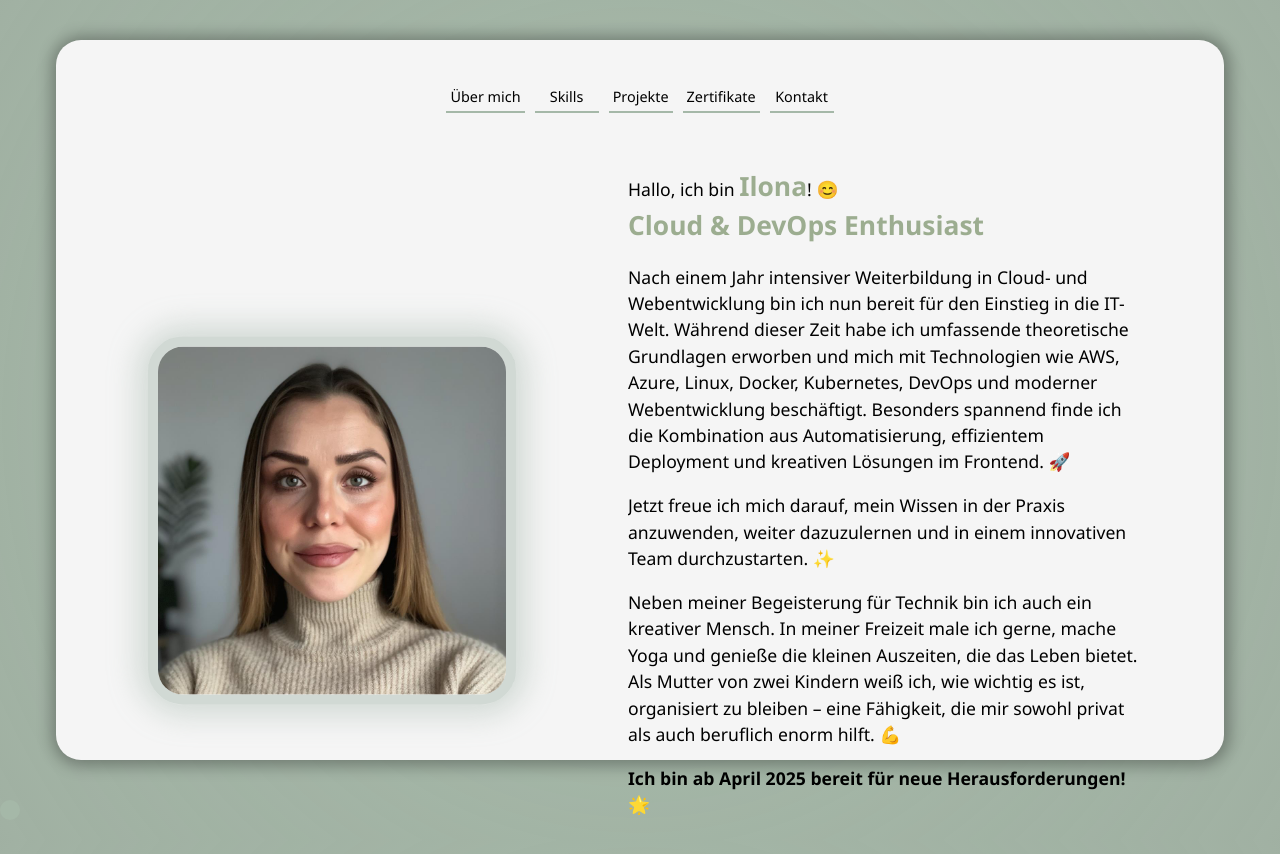
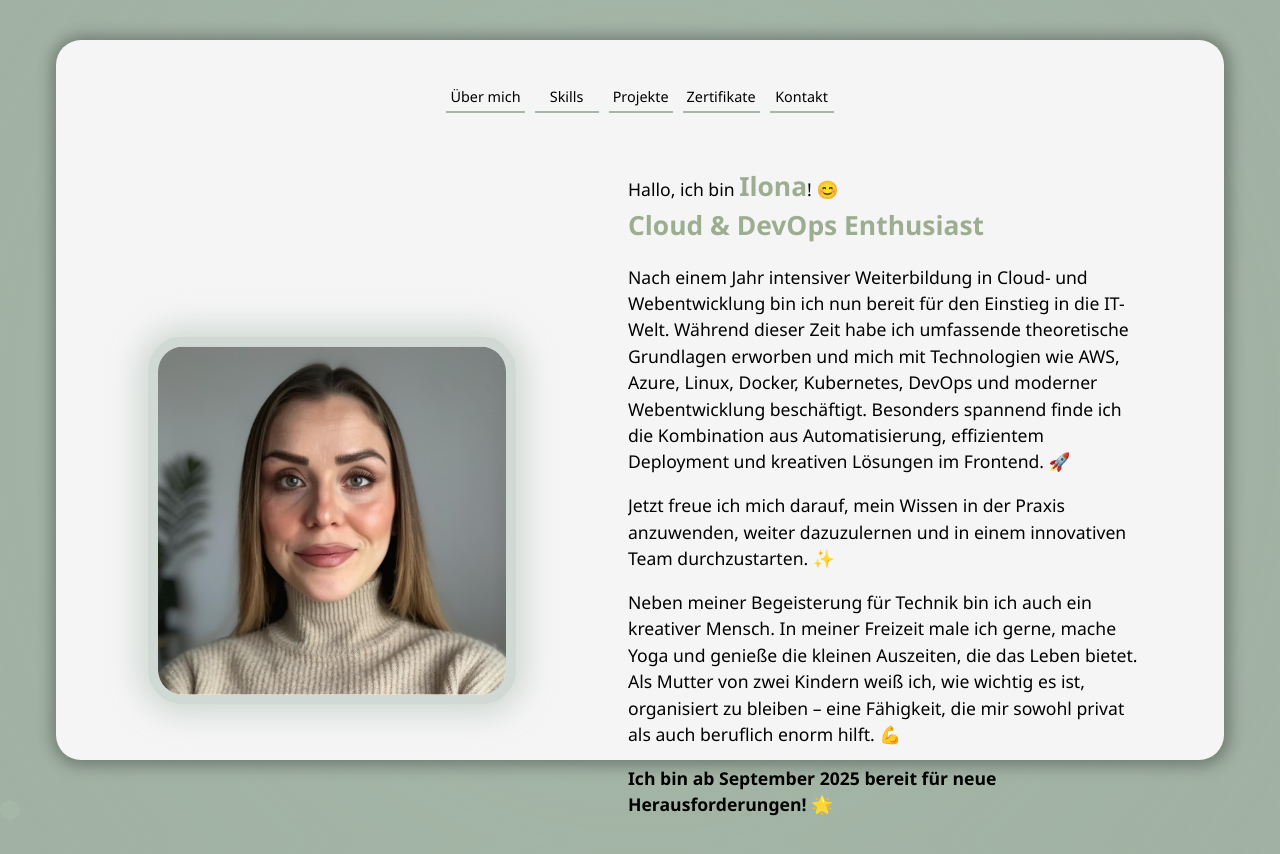
Before and after one commit to ilonagoergens/mein-portfolio, a React (Vite) app: page / in a window 1280 px wide. Shown: the top 854 px of the page. Built offline with nearby package versions, Linux system fonts and the light colour scheme.

Commit message:
Fix: Fix des Arbeitsbeginns

```diff
--- a/src/App.jsx
+++ b/src/App.jsx
@@ -294,7 +294,7 @@ function App() {
 
                   <p>
                     <strong>
-                      Ich bin ab April 2025 bereit für neue Herausforderungen!
+                      Ich bin ab September 2025 bereit für neue Herausforderungen!
                       🌟
                     </strong>
                   </p>
```
